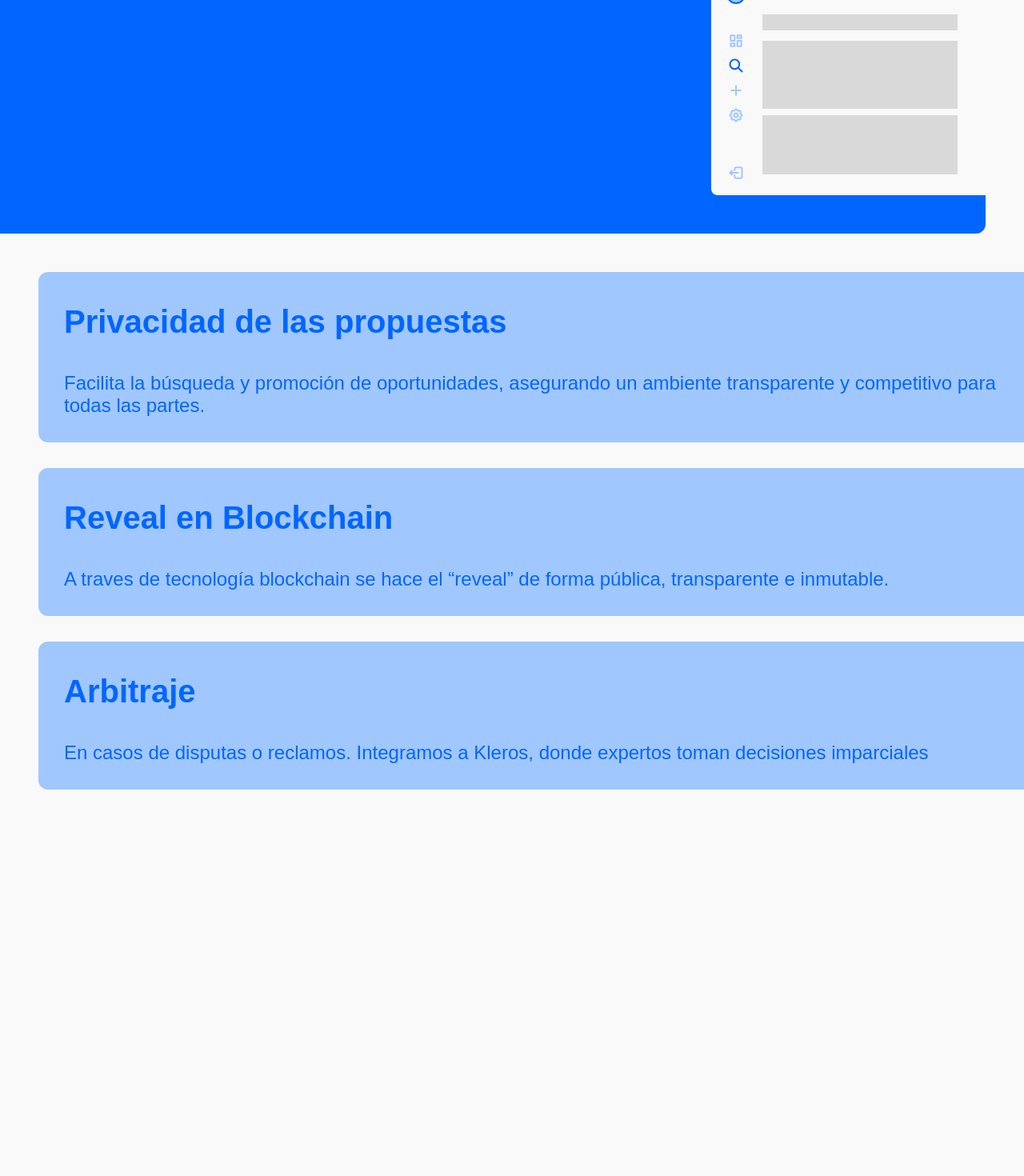
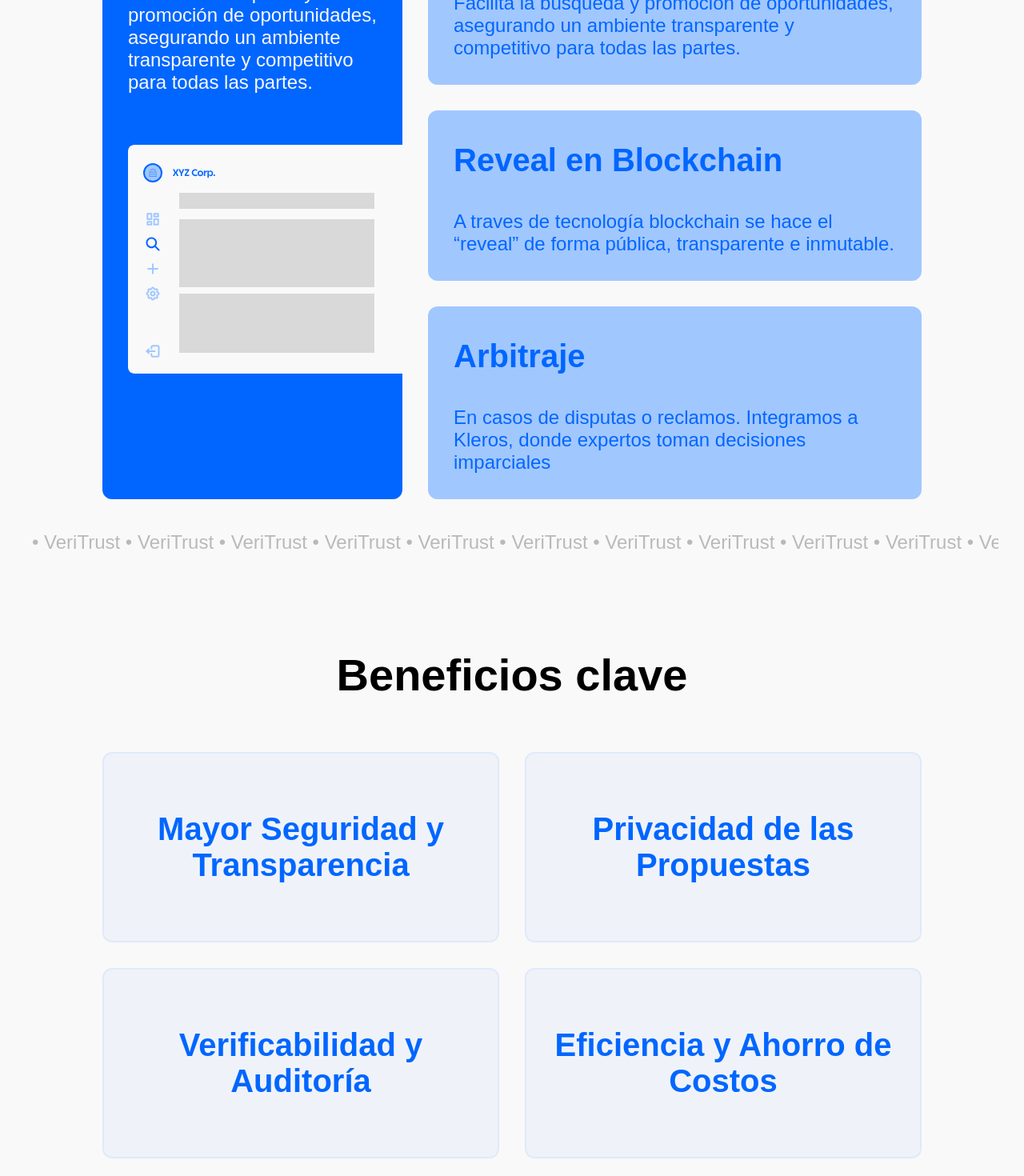
Before and after one commit to P4-Games/VeriTrust-Front, a Next.js app: page / in a window 1280 px wide. Shown: the part 1280-2750 px from the top of the page at 80% size. Before the commit the page ends 2315 px from the top, so only its background shows below. Built offline with nearby package versions, Linux system fonts and the light colour scheme.

Commit message:
update LandingPage third section

```diff
--- a/app/page.module.scss
+++ b/app/page.module.scss
@@ -1,15 +1,32 @@
 .main {
-  min-height: 100vh;
+  display: flex;
+  flex-direction: column;
+  align-items: center;
+  margin: 2rem;
+  @media only screen and (max-width: 768px) {
+    margin: 2rem 0;
+  }
+  section {
+    max-width: 1024px;
+  }
+  .logo {
+    width: 100%;
+    display: flex;
+    max-width: 1024px;
+    img {
+      margin-left: 2rem;
+    }
+  }
   .first_section {
+    text-align: center;
+    margin: 0 2rem;
     h2 {
       margin: 2rem 0 3rem 0;
     }
-    .logo {
-      display: flex;
-      margin: 0 0 2rem 0;
-    }
-    .intro_texts {
+    .intro_text {
+      margin: 0 auto;
       padding: 4rem 0 6rem 0;
+      max-width: 680px;
     }
     .button {
       margin: 1rem 0;
@@ -32,31 +49,52 @@
     .scroll_text {
       margin: 5rem 0 6rem 0;
       color: var(--color-placeholder);
-
       img {
         padding: 0.5rem;
       }
     }
-    margin: 2rem;
-    text-align: center;
+  }
+  .repeat_pattern {
+    margin: 1rem 0 3rem 0;
+    white-space: nowrap;
+    overflow: hidden;
+    text-overflow: clip;
+    width: 100%;
+    p {
+      margin-left: 0.5rem;
+      opacity: 25%;
+    }
   }
   .second_section {
     h2 {
       text-align: center;
       margin-bottom: 4rem;
     }
+    .second_section_body {
+      display: flex;
+      gap: 2rem;
+      @media only screen and (max-width: 768px) {
+        flex-direction: column;
+        gap: 0;
+      }
       .marketplace {
         background-color: var(--color-primary);
         color: var(--color-background);
         padding: 2rem 0 3rem 2rem;
+        border-radius: 12px;
+        flex: 1;
+        @media only screen and (max-width: 768px) {
           margin: 0 3rem 3rem 0;
+          border-radius: 0;
           border-top-right-radius: 12px;
           border-bottom-right-radius: 12px;
+        }
         p {
           margin-bottom: 2rem;
           margin-right: 2rem;
         }
         div {
+          margin-top: 4rem;
           display: flex;
           flex-direction: row-reverse;
         }
@@ -65,18 +103,55 @@
         display: flex;
         flex-direction: column;
         gap: 2rem;
+        flex: 2;
+        @media only screen and (max-width: 768px) {
           margin: 0 0 3rem 3rem;
+        }
         div {
           background-color: var(--color-secondary);
           color: var(--color-primary);
+          border-radius: 12px;
+          @media only screen and (max-width: 768px) {
+            border-radius: 0;
             border-top-left-radius: 12px;
             border-bottom-left-radius: 12px;
+          }
           div {
             margin: 2rem;
           }
         }
       }
     }
+  }
   .third_section {
+    display: flex;
+    flex-direction: column;
+
+    h2 {
+      margin-bottom: 4rem;
+      text-align: center;
+    }
+    .card_container {
+      display: flex;
+      justify-content: center;
+      flex-wrap: wrap;
+      text-align: center;
+      gap: 2rem;
+      @media only screen and (max-width: 768px) {
+        padding: 0 2rem;
+      }
+      div {
+        flex: 1;
+        max-width: 520px;
+        border: solid 2px rgba(161, 199, 255, 0.2);
+        background-color: rgba(161, 199, 255, 0.1);
+        border-radius: 12px;
+        min-width: 280px;
+        padding: 2rem;
+        h3 {
+          color: var(--color-primary);
         }
       }
+    }
+  }
+}
--- a/app/page.tsx
+++ b/app/page.tsx
@@ -4,13 +4,16 @@ import Image from "next/image";
 // import PrimaryButton from "./_components/PrimaryButton";
 
 export default function Home() {
+  const pattern = " • VeriTrust";
+  const repetitions = 42;
+
   return (
     <main className={styles.main}>
-      <section className={styles.first_section}>
       <div className={styles.logo}>
         <Image src={logo} alt="VeriTrust logo" />
       </div>
-        <div className={styles.intro_texts}>
+      <section className={styles.first_section}>
+        <div className={styles.intro_text}>
           <h2>Licita con confianza, VeriTrust te respalda</h2>
           <p>
             Reinventamos el sistema de licitaciones brindando mayor seguridad,
@@ -27,6 +30,7 @@ export default function Home() {
       </section>
       <section className={styles.second_section}>
         <h2>Características</h2>
+        <div className={styles.second_section_body}>
           <div className={styles.marketplace}>
             <h3>Marketplace</h3>
             <p>
@@ -42,8 +46,8 @@ export default function Home() {
               <div>
                 <h3>Privacidad de las propuestas</h3>
                 <p>
-                Facilita la búsqueda y promoción de oportunidades, asegurando un
-                ambiente transparente y competitivo para todas las partes.
+                  Facilita la búsqueda y promoción de oportunidades, asegurando
+                  un ambiente transparente y competitivo para todas las partes.
                 </p>
               </div>
             </div>
@@ -66,8 +70,28 @@ export default function Home() {
               </div>
             </div>
           </div>
+        </div>
       </section>
-      <section></section>
+      <div className={styles.repeat_pattern}>
+        <p>{Array(repetitions).fill(pattern).join("")}</p>
+      </div>
+      <section className={styles.third_section}>
+        <h2>Beneficios clave</h2>
+        <div className={styles.card_container}>
+          <div>
+            <h3>Mayor Seguridad y Transparencia</h3>
+          </div>
+          <div>
+            <h3>Privacidad de las Propuestas</h3>
+          </div>
+          <div>
+            <h3>Verificabilidad y Auditoría</h3>
+          </div>
+          <div>
+            <h3>Eficiencia y Ahorro de Costos</h3>
+          </div>
+        </div>
+      </section>
     </main>
   );
 }
```
Lines whose indentation alone changed are shown as unchanged.
